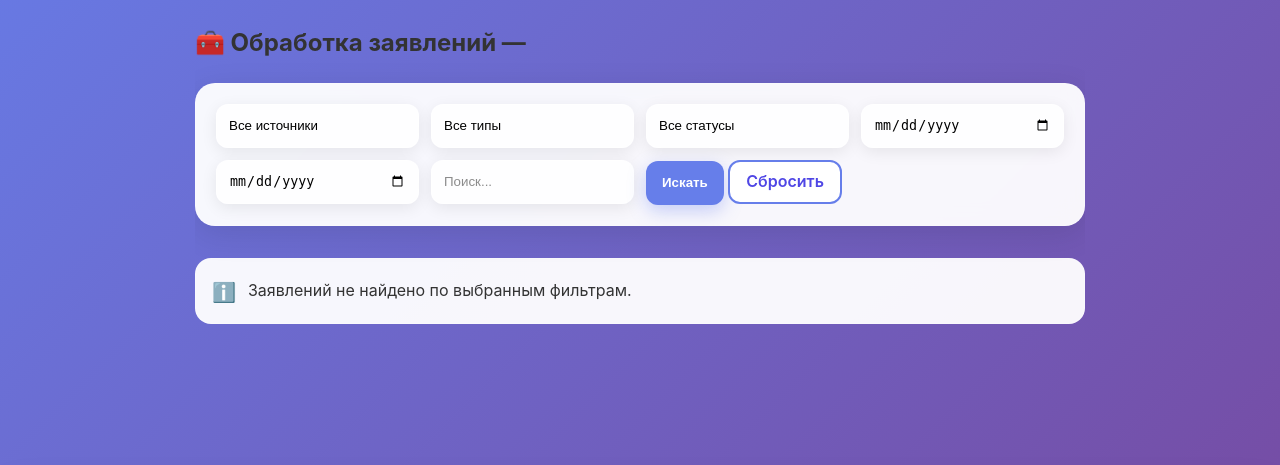
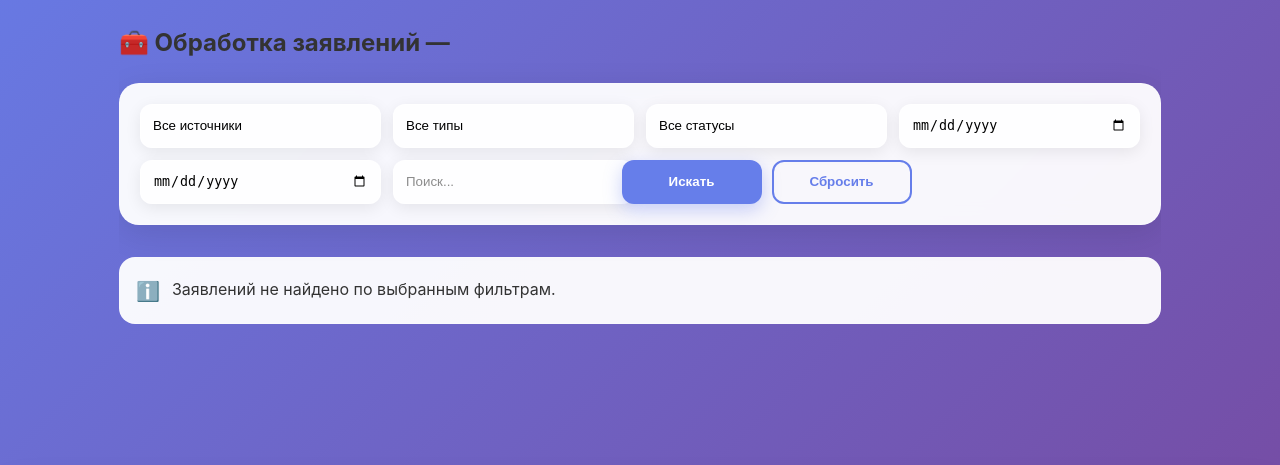
Before and after one commit to Adopten123/lisp_team_or_envelope_team, a Django app: template main/templates/main/moderation/moderation_request_page.html in a window 1280 px wide. Shown: the part 217-682 px from the top of the page. Run offline with Django 5.2, Linux system fonts and the light colour scheme; the template is opened without the code that fills it, so the values that code supplies are empty; some libraries are stand-ins or nearby versions.

Commit message:
фикс кнопок в модерации

```diff
--- a/main/static/css/moderation_inbox.css
+++ b/main/static/css/moderation_inbox.css
@@ -81,9 +81,12 @@
 }
 
 .btn-ghost {
-    background: #fff;
-    border: 2px solid #667eea;
-    color: #4f46e5;
+    background: rgba(255, 255, 255, 0.9);
+    border: 1px solid rgba(102, 126, 234, 0.35);
+    color: #667eea;
+    padding: 10px 14px;
+    border-radius: 12px;
+    text-decoration: none;
 }
 
 .btn-indigo {
@@ -104,10 +107,20 @@
     border: none;
 }
 
-.btn-ghost:hover,
+.btn-ghost:hover {
+    background: #667eea;
+    color: #fff;
+    transform: translateY(-2px);
+}
 .btn-indigo:hover,
 .btn-danger:hover,
 .btn-success:hover {
     transform: translateY(-2px);
     opacity: 0.9;
 }
+
+.btn-ghost {
+    background: transparent;
+    color: #667eea;
+    border: 2px solid #667eea;
+}
--- a/main/static/css/requests.css
+++ b/main/static/css/requests.css
@@ -183,3 +183,15 @@
   display: flex;
   gap: 10px;
 }
+
+.filters .actions-cell .btn-indigo,
+.filters .actions-cell .btn-ghost {
+    width: 100%;
+    min-width: 140px;
+    height: 44px;
+    padding: 0 16px;
+    border-radius: 12px;
+    display: inline-flex;
+    justify-content: center;
+    align-items: center;
+}
--- a/main/templates/main/moderation/moderation_request_page.html
+++ b/main/templates/main/moderation/moderation_request_page.html
@@ -11,7 +11,7 @@
     <section class="main-content">
         <h2 class="section-title">🧰 Обработка заявлений — {{ current_university.short_name }}</h2>
 
-        <section class="user-card" style="margin-bottom:12px;">
+        <section class="user-card filters-section" style="margin-bottom:12px;">
             <form method="get" class="filters">
                 <div class="cell">
                     <select name="source" class="filter-select">
@@ -45,9 +45,13 @@
                 <div class="cell">
                     <input class="filter-input" type="text" name="q" value="{{ q }}" placeholder="Поиск...">
                 </div>
-                <div class="cell">
+                <div class="cell actions-cell">
                     <button class="btn-indigo" type="submit">Искать</button>
-                    <a class="btn-ghost" href="{% url 'moderation_requests' %}">Сбросить</a>
+                    <button class="btn-ghost"
+                            type="button"
+                            onclick="window.location.href='{% url 'moderation_requests' %}'">
+                        Сбросить
+                    </button>
                 </div>
             </form>
         </section>
@@ -83,8 +87,7 @@
                                     <button name="new_status" value="rejected" class="btn-danger">Отклонить</button>
                                     <button name="new_status" value="issued" class="btn-success">Выдано</button>
                                 {% else %}
-                                    <button name="new_status" value="in_review" class="btn-ghost">На рассмотрение
-                                    </button>
+                                    <button name="new_status" value="in_review" class="btn-ghost">На рассмотрение</button>
                                     <button name="new_status" value="approved" class="btn-indigo">Одобрить</button>
                                     <button name="new_status" value="rejected" class="btn-danger">Отклонить</button>
                                     <button name="new_status" value="issued" class="btn-success">Выдано</button>
```
